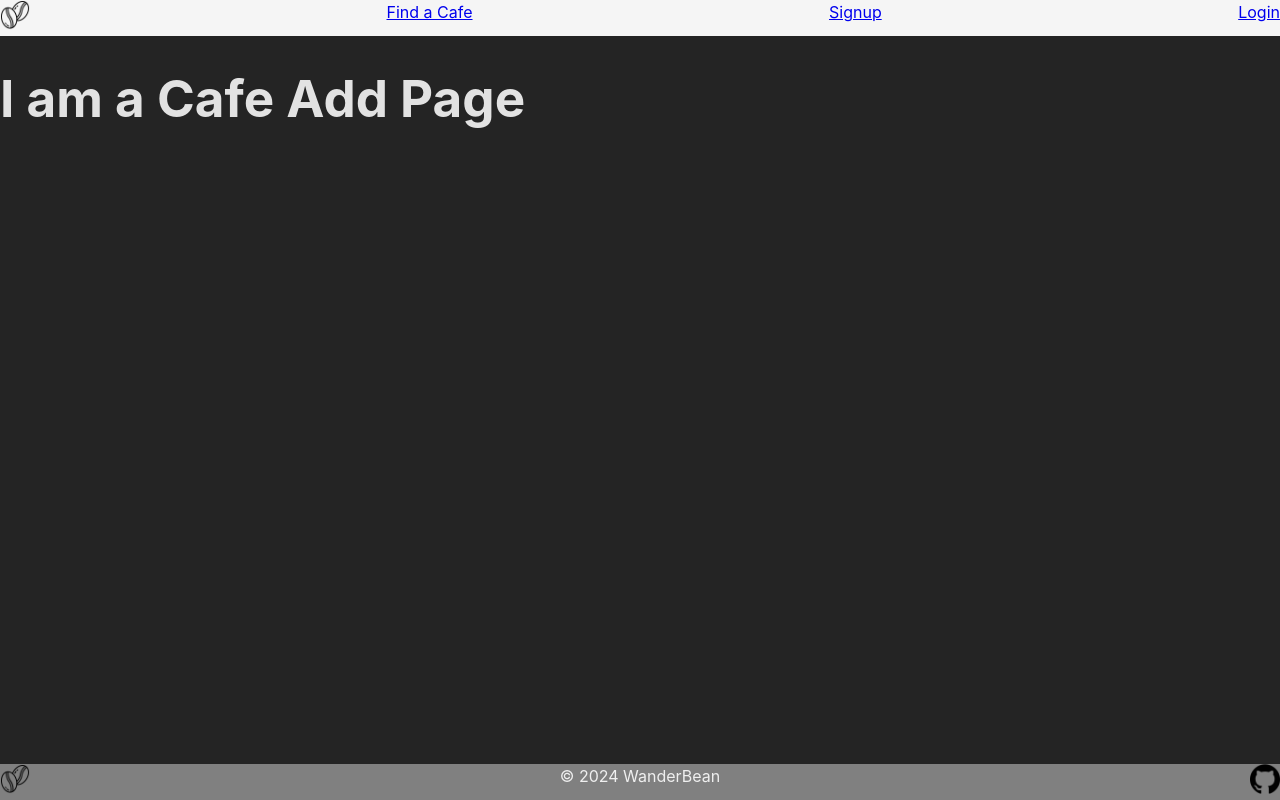
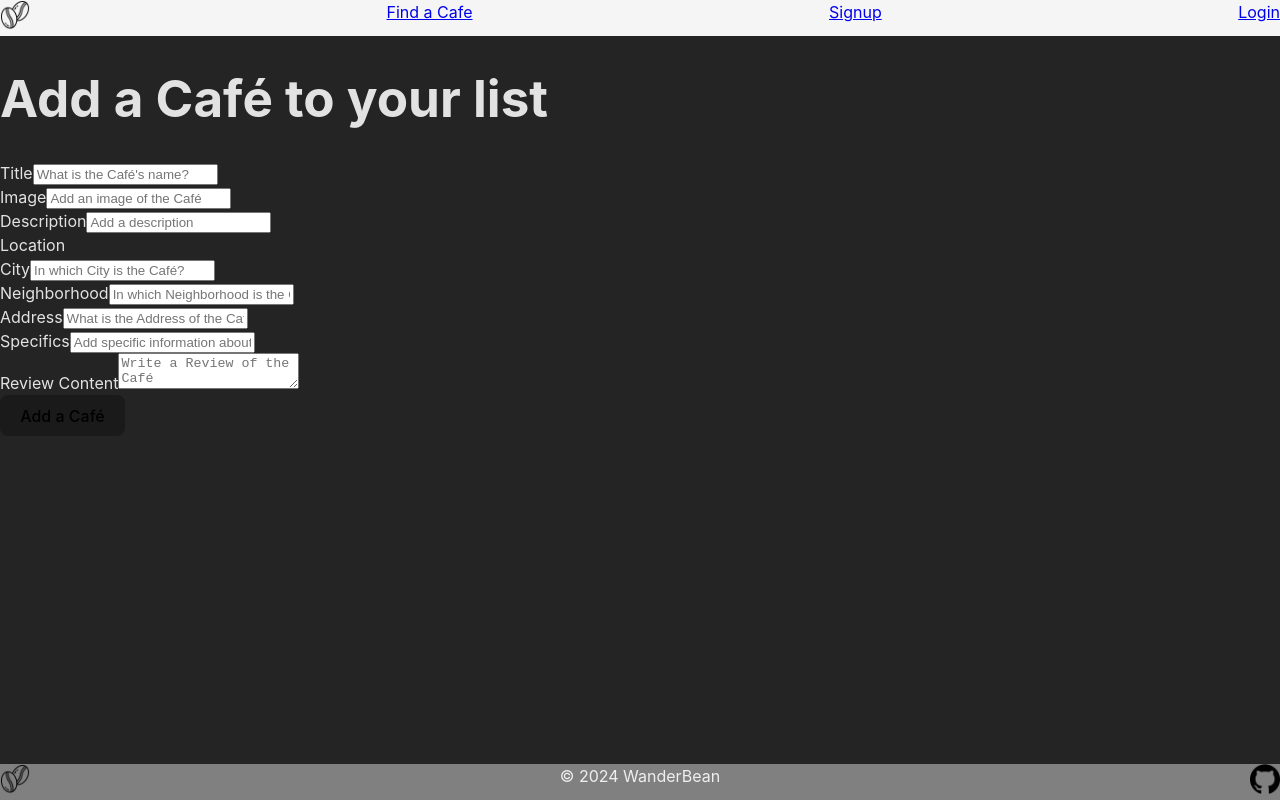
Before and after one commit to WanderBean/Wanderbean-Frontend, a React (Vite) app: page /cafes/add in a window 1280 px wide. Built offline with nearby package versions, Linux system fonts and the light colour scheme.

Commit message:
Cafe Add Page nearly finished

```diff
--- a/src/pages/CafeAddPage.jsx
+++ b/src/pages/CafeAddPage.jsx
@@ -1,44 +1,183 @@
-import { useEffect, useState } from "react";
-import { useNavigate } from "react-router-dom";
+import { AuthContext } from "../context/auth.context";
+import { useState, useContext } from "react";
+import { Link, useNavigate } from "react-router-dom";
 import axios from "axios";
 
-const API_URL = import.meta.env.ORIGIN;
+function CafeAddPage() {
+  //state variables to store values of the inputs
 
-const DEFAULT_CAFE_FORM_VALUES = {
-  title: "",
-  image: "",
-  description: "",
-  location: [], //nicht sicher ob es ein array ist
-  specs: [],
-};
+  const [title, setTitle] = useState("");
+  const [image, setImage] = useState("");
+  const [description, setDescription] = useState("");
+  const [locationCity, setLocationCity] = useState("");
+  const [locationNeighborhood, setLocationNeighborhood] = useState("");
+  const [locationAddress, setLocationAddress] = useState("");
+  const [specs, setSpecs] = useState("");
+  const [reviewContent, setReviewContent] = useState("");
 
-function CafeAddPage() {
-  const [cafe, setCafe] = useState({ ...DEFAULT_CAFE_FORM_VALUES });
-  const [submit, setSubmit] = useState(false);
+  //handler functions for the inputs
 
-  const handleSubmit = (e) => {
-    e.preventDefault();
-    const requestBody = { ...cafe };
+  const handleTitle = (e) => setTitle(e.target.value);
+  const handleImage = (e) => setImage(e.target.value);
+  const handleDescription = (e) => setDescription(e.target.value);
+  const handleLocationCity = (e) => setLocationCity(e.target.value);
+  const handlelocationNeighborhood = (e) =>
+    setLocationNeighborhood(e.target.value);
+  const handlelocationAddress = (e) => setLocationAddress(e.target.value);
+  const handleSpecs = (e) => setSpecs(e.target.value);
+  const handleReviewContent = (e) => setReviewContent(e.target.value);
 
-    setSubmit(true);
+  // Variables for context, database & navigate
+  const { storeToken, authenticateUser } = useContext(AuthContext);
+  const navigate = useNavigate();
+  const database = "http://localhost:5005";
+
+  const handleSubmit = (event) => {
+    event.preventDefault();
+
+    const newCafe = {
+      title,
+      image,
+      description,
+      location: {
+        city: locationCity,
+        neighborhood: locationNeighborhood,
+        address: locationAddress,
+      },
+      specs,
+    };
 
     axios
-      .post(`${API_URL}/api/cafes`, requestBody)
-      .then(() => {
-        setCafe({ ...DEFAULT_CAFE_FORM_VALUES });
-        setSubmit(false);
-        callback();
+      .post(`${database}/cafes`, newCafe)
+      .then((response) => {
+        const cafeId = response.data.id;
+        const newReview = {
+          cafeId,
+          content: reviewContent,
+        };
+
+        return axios.post(`${database}/reviews`, newReview);
       })
-      .catch((error) => console.log(error));
+      .then((reviewResponse) => {
+        console.log("Review added here: ", reviewResponse.data);
+      })
+      .catch((error) => {
+        console.log("Error adding new Cafe or Review:", error);
+      });
   };
-
-  useEffect(() => {
-    setCafe({ ...DEFAULT_CAFE_FORM_VALUES }); //<==== Weitermachen
-  }, []);
 
   return (
     <>
-      <h1>I am a Cafe Add Page</h1>
+      <h1>Add a Café to your list</h1>
+      <form onSubmit={handleSubmit}>
+        <div>
+          <label>
+            Title
+            <input
+              type="text"
+              name="title"
+              value={title}
+              placeholder="What is the Café's name?"
+              onChange={handleTitle}
+            />
+          </label>
+        </div>
+
+        <div>
+          <label>
+            Image
+            <input
+              type="text"
+              name="image"
+              value={image}
+              placeholder="Add an image of the Café"
+              onChange={handleImage}
+            />
+          </label>
+        </div>
+
+        <div>
+          <label>
+            Description
+            <input
+              type="text"
+              name="description"
+              value={description}
+              placeholder="Add a description"
+              onChange={handleDescription}
+            />
+          </label>
+        </div>
+
+        <div>
+          Location
+          <div>
+            <label>
+              City
+              <input
+                type="text"
+                name="locationCity"
+                value={locationCity}
+                placeholder="In which City is the Café?"
+                onChange={handleLocationCity}
+              />
+            </label>
+          </div>
+          <div>
+            <label>
+              Neighborhood
+              <input
+                type="text"
+                name="locationNeighborhood"
+                value={locationNeighborhood}
+                placeholder="In which Neighborhood is the Café?"
+                onChange={handlelocationNeighborhood}
+              />
+            </label>
+          </div>
+          <div>
+            <label>
+              Address
+              <input
+                type="text"
+                name="locationAddress"
+                value={locationAddress}
+                placeholder="What is the Address of the Café?"
+                onChange={handlelocationAddress}
+              />
+            </label>
+          </div>
+        </div>
+
+        <div>
+          <label>
+            Specifics
+            <input
+              type="text"
+              name="specs"
+              value={specs}
+              placeholder="Add specific information about the Café"
+              onChange={handleSpecs}
+            />
+          </label>
+        </div>
+
+        <div>
+          <label>
+            Review Content
+            <textarea
+              name="reviewContent"
+              value={reviewContent}
+              placeholder="Write a Review of the Café"
+              onChange={handleReviewContent}
+            />
+          </label>
+        </div>
+
+        {/* Tailwind Star Rating Code Here */}
+
+        <button type="submit">Add a Café</button>
+      </form>
     </>
   );
 }
```
